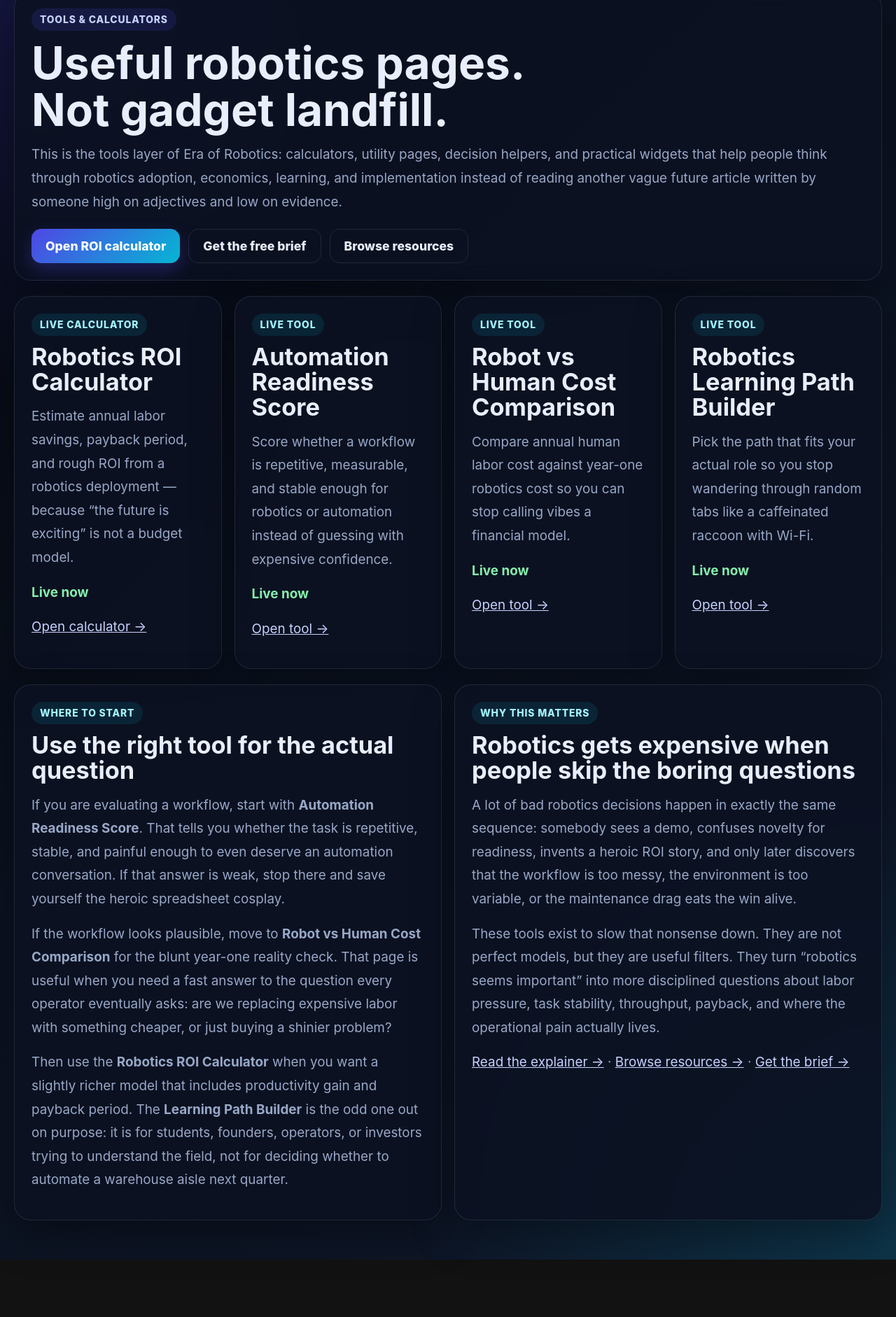
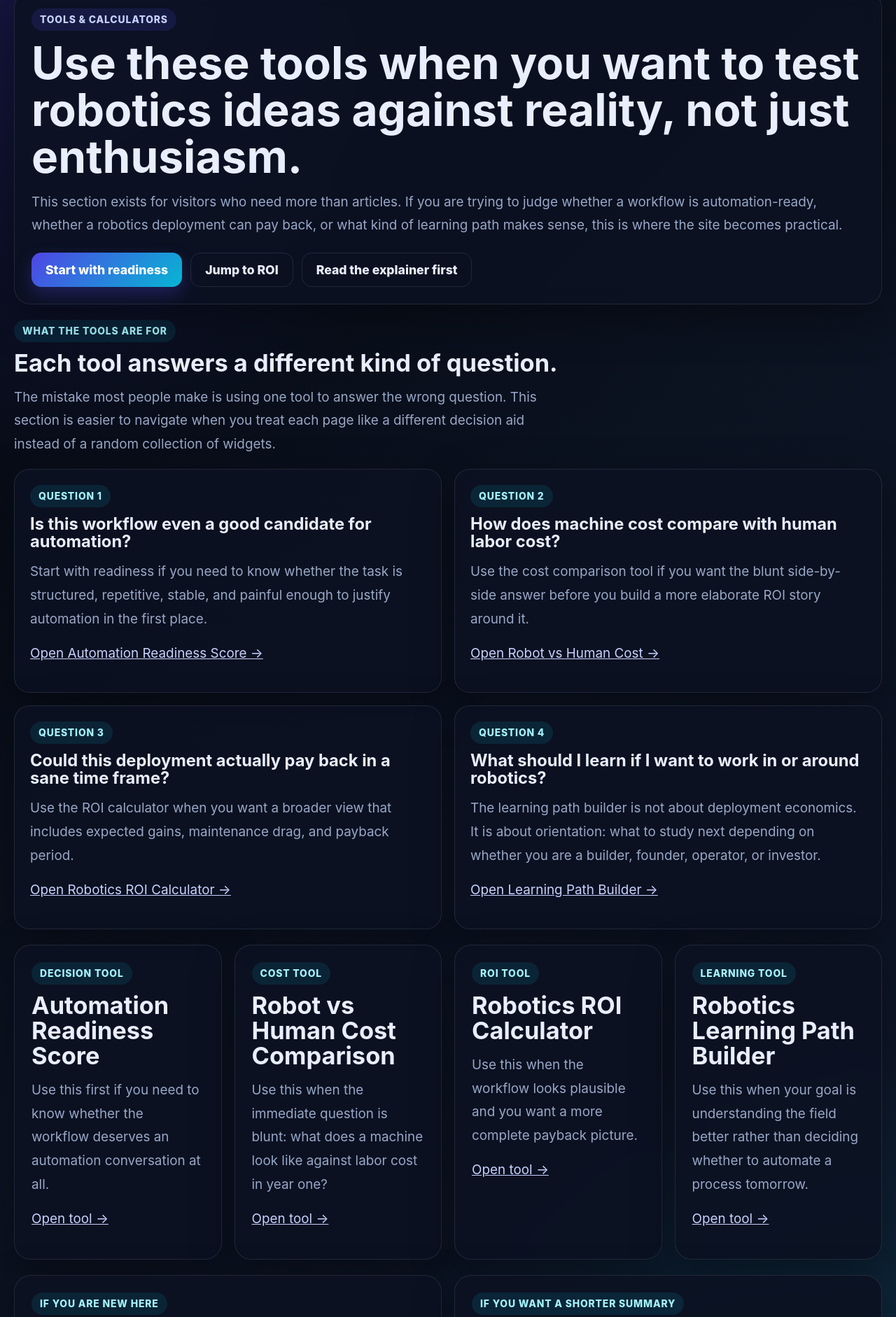
Before and after one commit to dolius/eraofrobotics, a website: page tools.html in a window 1280 px wide. Shown: the part 80-1962 px from the top of the page at 70% size. Before the commit the page ends 1880 px from the top, so only its background shows below. Drawn offline with Linux system fonts and the light colour scheme.

Commit message:
Restructure homepage and tools page for clearer UX

```diff
--- a/tools.html
+++ b/tools.html
@@ -4,68 +4,100 @@
   <meta charset="utf-8" />
   <meta name="viewport" content="width=device-width, initial-scale=1" />
   <title>Robotics Tools & Calculators | Era of Robotics</title>
-  <meta name="description" content="A library of robotics tools, calculators, and useful utility pages for understanding automation, costs, readiness, and learning paths." />
+  <meta name="description" content="A library of robotics tools and calculators for evaluating automation readiness, cost, ROI, and learning paths." />
   <link rel="stylesheet" href="global.css" />
+  <style>
+    .purpose-grid{display:grid;grid-template-columns:repeat(2,minmax(0,1fr));gap:18px}
+    .purpose{padding:22px;border-radius:22px;background:var(--panel);border:1px solid var(--border);box-shadow:var(--shadow)}
+    .section-intro{max-width:760px;margin:0 0 18px;color:var(--muted)}
+    @media (max-width:900px){.purpose-grid{grid-template-columns:1fr}}
+  </style>
 </head>
 <body>
   <div class="wrap">
     <div class="topnav"><a href="index.html">← Back to Era of Robotics home</a></div>
     <section class="hero card">
       <div class="eyebrow">Tools & Calculators</div>
-      <h1>Useful robotics pages.<br/>Not gadget landfill.</h1>
-      <p>This is the tools layer of Era of Robotics: calculators, utility pages, decision helpers, and practical widgets that help people think through robotics adoption, economics, learning, and implementation instead of reading another vague future article written by someone high on adjectives and low on evidence.</p>
+      <h1>Use these tools when you want to test robotics ideas against reality, not just enthusiasm.</h1>
+      <p>This section exists for visitors who need more than articles. If you are trying to judge whether a workflow is automation-ready, whether a robotics deployment can pay back, or what kind of learning path makes sense, this is where the site becomes practical.</p>
       <div class="button-row">
-        <a class="btn" href="robotics-roi-calculator.html">Open ROI calculator</a>
-        <a class="btn ghost" href="robotics-brief-download.html">Get the free brief</a>
-        <a class="btn ghost" href="reference-asset-page.html">Browse resources</a>
+        <a class="btn" href="automation-readiness-score.html">Start with readiness</a>
+        <a class="btn ghost" href="robotics-roi-calculator.html">Jump to ROI</a>
+        <a class="btn ghost" href="robotics-shift-guide.html">Read the explainer first</a>
+      </div>
+    </section>
+
+    <section class="section">
+      <div class="tag">What the tools are for</div>
+      <h2>Each tool answers a different kind of question.</h2>
+      <p class="section-intro">The mistake most people make is using one tool to answer the wrong question. This section is easier to navigate when you treat each page like a different decision aid instead of a random collection of widgets.</p>
+      <div class="purpose-grid">
+        <article class="purpose">
+          <div class="tag">Question 1</div>
+          <h3>Is this workflow even a good candidate for automation?</h3>
+          <p>Start with readiness if you need to know whether the task is structured, repetitive, stable, and painful enough to justify automation in the first place.</p>
+          <p><a href="automation-readiness-score.html">Open Automation Readiness Score →</a></p>
+        </article>
+        <article class="purpose">
+          <div class="tag">Question 2</div>
+          <h3>How does machine cost compare with human labor cost?</h3>
+          <p>Use the cost comparison tool if you want the blunt side-by-side answer before you build a more elaborate ROI story around it.</p>
+          <p><a href="robot-vs-human-cost.html">Open Robot vs Human Cost →</a></p>
+        </article>
+        <article class="purpose">
+          <div class="tag">Question 3</div>
+          <h3>Could this deployment actually pay back in a sane time frame?</h3>
+          <p>Use the ROI calculator when you want a broader view that includes expected gains, maintenance drag, and payback period.</p>
+          <p><a href="robotics-roi-calculator.html">Open Robotics ROI Calculator →</a></p>
+        </article>
+        <article class="purpose">
+          <div class="tag">Question 4</div>
+          <h3>What should I learn if I want to work in or around robotics?</h3>
+          <p>The learning path builder is not about deployment economics. It is about orientation: what to study next depending on whether you are a builder, founder, operator, or investor.</p>
+          <p><a href="robotics-learning-path.html">Open Learning Path Builder →</a></p>
+        </article>
       </div>
     </section>
 
     <section class="section grid grid-auto">
       <article class="card">
-        <div class="tag">Live calculator</div>
-        <h2>Robotics ROI Calculator</h2>
-        <p>Estimate annual labor savings, payback period, and rough ROI from a robotics deployment — because “the future is exciting” is not a budget model.</p>
-        <p class="status">Live now</p>
-        <p><a href="robotics-roi-calculator.html">Open calculator →</a></p>
-      </article>
-      <article class="card">
-        <div class="tag">Live tool</div>
+        <div class="tag">Decision tool</div>
         <h2>Automation Readiness Score</h2>
-        <p>Score whether a workflow is repetitive, measurable, and stable enough for robotics or automation instead of guessing with expensive confidence.</p>
-        <p class="status">Live now</p>
+        <p>Use this first if you need to know whether the workflow deserves an automation conversation at all.</p>
         <p><a href="automation-readiness-score.html">Open tool →</a></p>
       </article>
       <article class="card">
-        <div class="tag">Live tool</div>
+        <div class="tag">Cost tool</div>
         <h2>Robot vs Human Cost Comparison</h2>
-        <p>Compare annual human labor cost against year-one robotics cost so you can stop calling vibes a financial model.</p>
-        <p class="status">Live now</p>
+        <p>Use this when the immediate question is blunt: what does a machine look like against labor cost in year one?</p>
         <p><a href="robot-vs-human-cost.html">Open tool →</a></p>
       </article>
       <article class="card">
-        <div class="tag">Live tool</div>
+        <div class="tag">ROI tool</div>
+        <h2>Robotics ROI Calculator</h2>
+        <p>Use this when the workflow looks plausible and you want a more complete payback picture.</p>
+        <p><a href="robotics-roi-calculator.html">Open tool →</a></p>
+      </article>
+      <article class="card">
+        <div class="tag">Learning tool</div>
         <h2>Robotics Learning Path Builder</h2>
-        <p>Pick the path that fits your actual role so you stop wandering through random tabs like a caffeinated raccoon with Wi-Fi.</p>
-        <p class="status">Live now</p>
+        <p>Use this when your goal is understanding the field better rather than deciding whether to automate a process tomorrow.</p>
         <p><a href="robotics-learning-path.html">Open tool →</a></p>
       </article>
     </section>
 
     <section class="section grid grid-2-even">
       <article class="card">
-        <div class="tag">Where to start</div>
-        <h2>Use the right tool for the actual question</h2>
-        <p>If you are evaluating a workflow, start with <strong>Automation Readiness Score</strong>. That tells you whether the task is repetitive, stable, and painful enough to even deserve an automation conversation. If that answer is weak, stop there and save yourself the heroic spreadsheet cosplay.</p>
-        <p>If the workflow looks plausible, move to <strong>Robot vs Human Cost Comparison</strong> for the blunt year-one reality check. That page is useful when you need a fast answer to the question every operator eventually asks: are we replacing expensive labor with something cheaper, or just buying a shinier problem?</p>
-        <p>Then use the <strong>Robotics ROI Calculator</strong> when you want a slightly richer model that includes productivity gain and payback period. The <strong>Learning Path Builder</strong> is the odd one out on purpose: it is for students, founders, operators, or investors trying to understand the field, not for deciding whether to automate a warehouse aisle next quarter.</p>
+        <div class="tag">If you are new here</div>
+        <h2>Read first, then calculate.</h2>
+        <p>If the category still feels fuzzy, the best move is to read the main explainer before diving into the tools. The tools are strongest when you already understand the broader robotics shift and what kinds of use cases are gaining traction.</p>
+        <p><a href="robotics-shift-guide.html">Read the explainer →</a></p>
       </article>
       <article class="card">
-        <div class="tag">Why this matters</div>
-        <h2>Robotics gets expensive when people skip the boring questions</h2>
-        <p>A lot of bad robotics decisions happen in exactly the same sequence: somebody sees a demo, confuses novelty for readiness, invents a heroic ROI story, and only later discovers that the workflow is too messy, the environment is too variable, or the maintenance drag eats the win alive.</p>
-        <p>These tools exist to slow that nonsense down. They are not perfect models, but they are useful filters. They turn “robotics seems important” into more disciplined questions about labor pressure, task stability, throughput, payback, and where the operational pain actually lives.</p>
-        <p><a href="robotics-shift-guide.html">Read the explainer →</a> · <a href="reference-asset-page.html">Browse resources →</a> · <a href="robotics-brief-download.html">Get the brief →</a></p>
+        <div class="tag">If you want a shorter summary</div>
+        <h2>Get the brief, then come back when you need the numbers.</h2>
+        <p>The free brief is the faster route if you want the category summary first. Then use these tools when you are ready to evaluate a deployment, a workflow, or a learning direction more seriously.</p>
+        <p><a href="robotics-brief-download.html">Get the free brief →</a></p>
       </article>
     </section>
   </div>
```
Also changed, not shown: index.html (+86 -74 lines).
